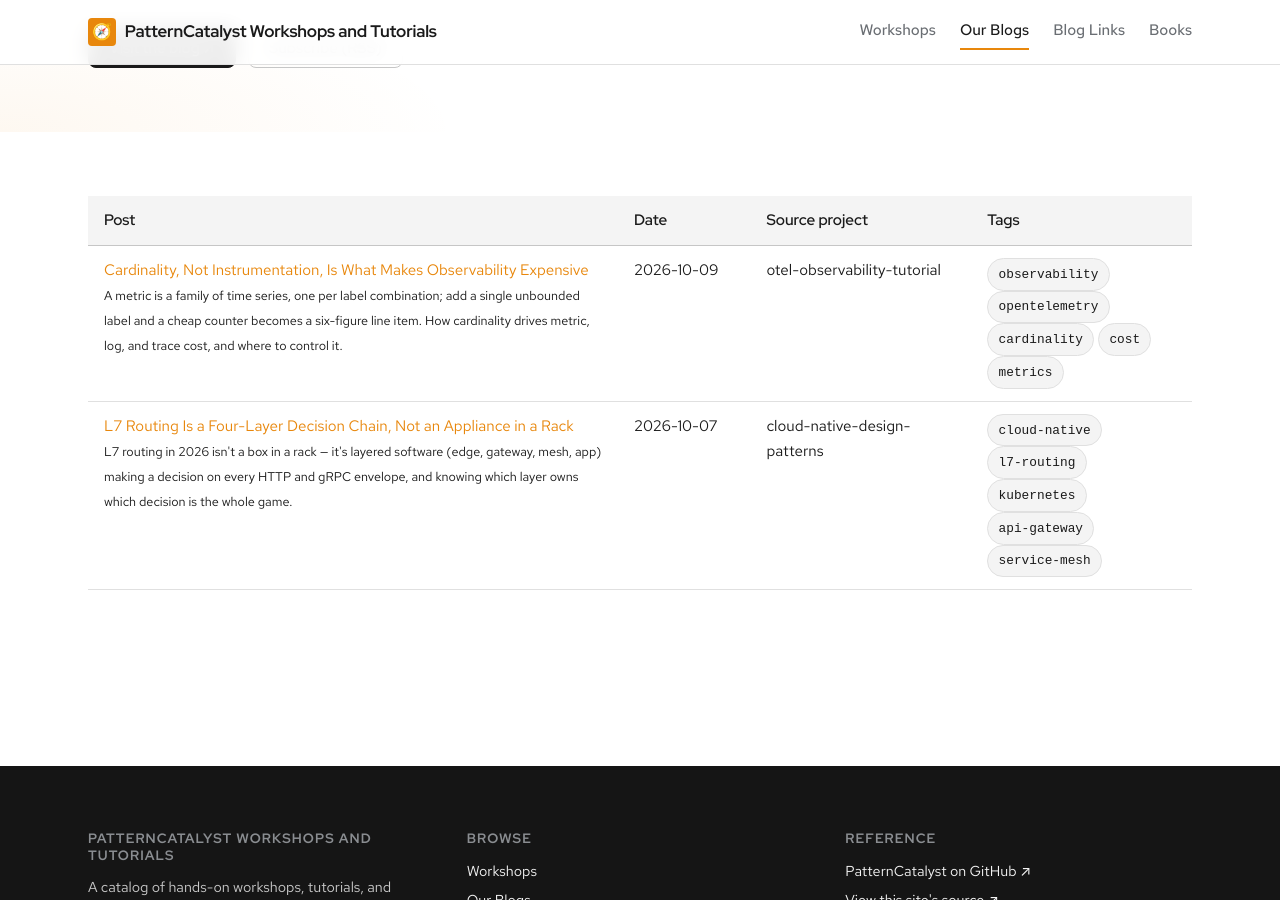
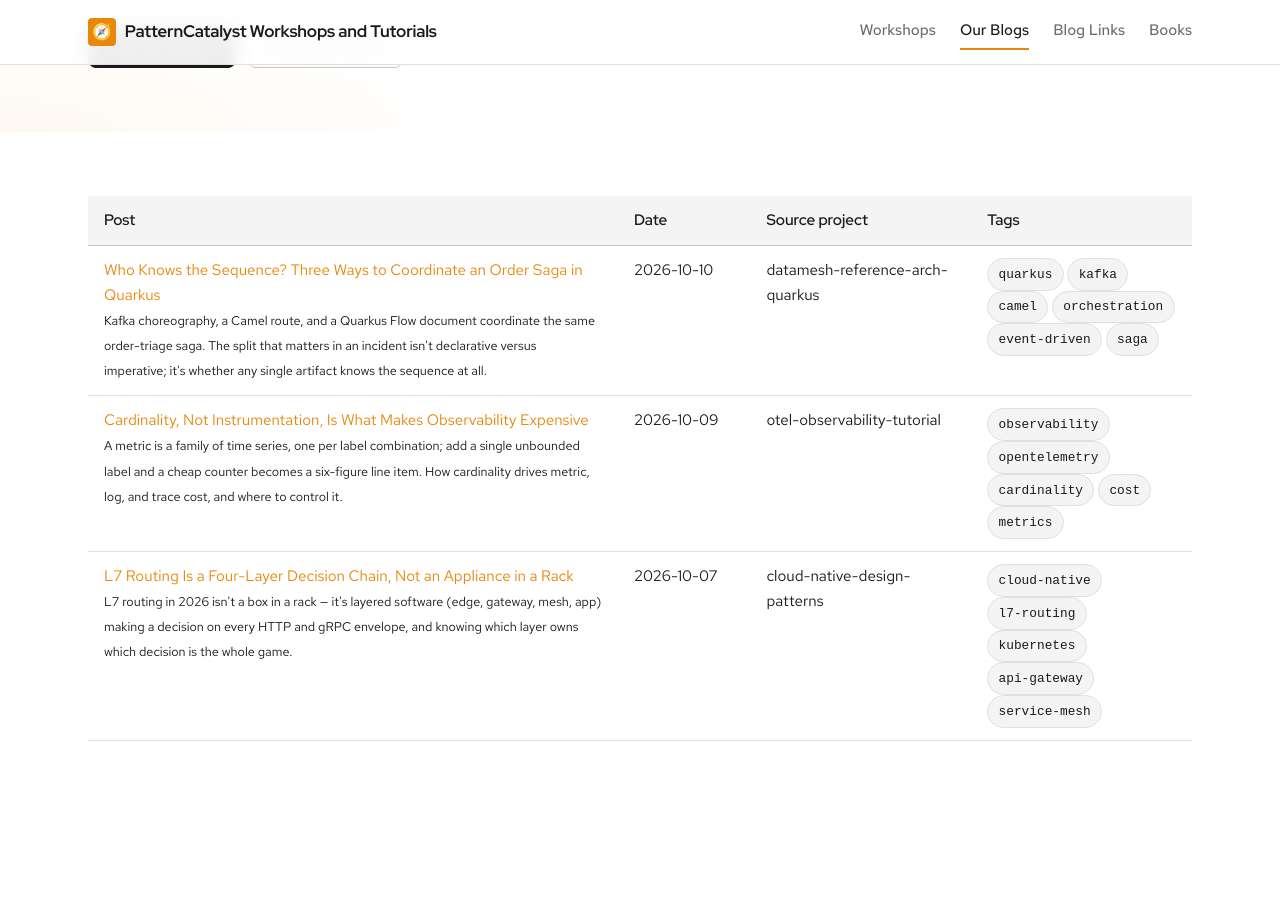
Before and after one commit to patterncatalyst/patterncatalyst-workshops-tutorials-list, a Jekyll site: the page built from blogs.html, in a window 1280 px wide and 900 px high, scrolled down 392 px. Built offline with Jekyll 4.4.1, drawn with Linux system fonts in a browser that asks for light colours; some web fonts are replaced.

Commit message:
docs: feature the orchestration post on the blogs page

```diff
--- a/_data/blogs.yml
+++ b/_data/blogs.yml
@@ -32,6 +32,18 @@
 # blogs.html renders a friendly empty state when the list below is empty.
 # ─────────────────────────────────────────────────────────────────────────
 
+- title: "Who Knows the Sequence? Three Ways to Coordinate an Order Saga in Quarkus"
+  date: "2026-10-10"
+  author: "Pattern Catalyst"
+  url: "https://patterncatalyst.github.io/patterncatalyst-blog/2026/10/10/who-knows-the-sequence/"
+  blurb: >
+    Kafka choreography, a Camel route, and a Quarkus Flow document coordinate the
+    same order-triage saga. The split that matters in an incident isn't
+    declarative versus imperative; it's whether any single artifact knows the
+    sequence at all.
+  tags: ["quarkus", "kafka", "camel", "orchestration", "event-driven", "saga"]
+  source_project: "datamesh-reference-arch-quarkus"
+
 - title: "Cardinality, Not Instrumentation, Is What Makes Observability Expensive"
   date: "2026-10-09"
   author: "Pattern Catalyst"
```
